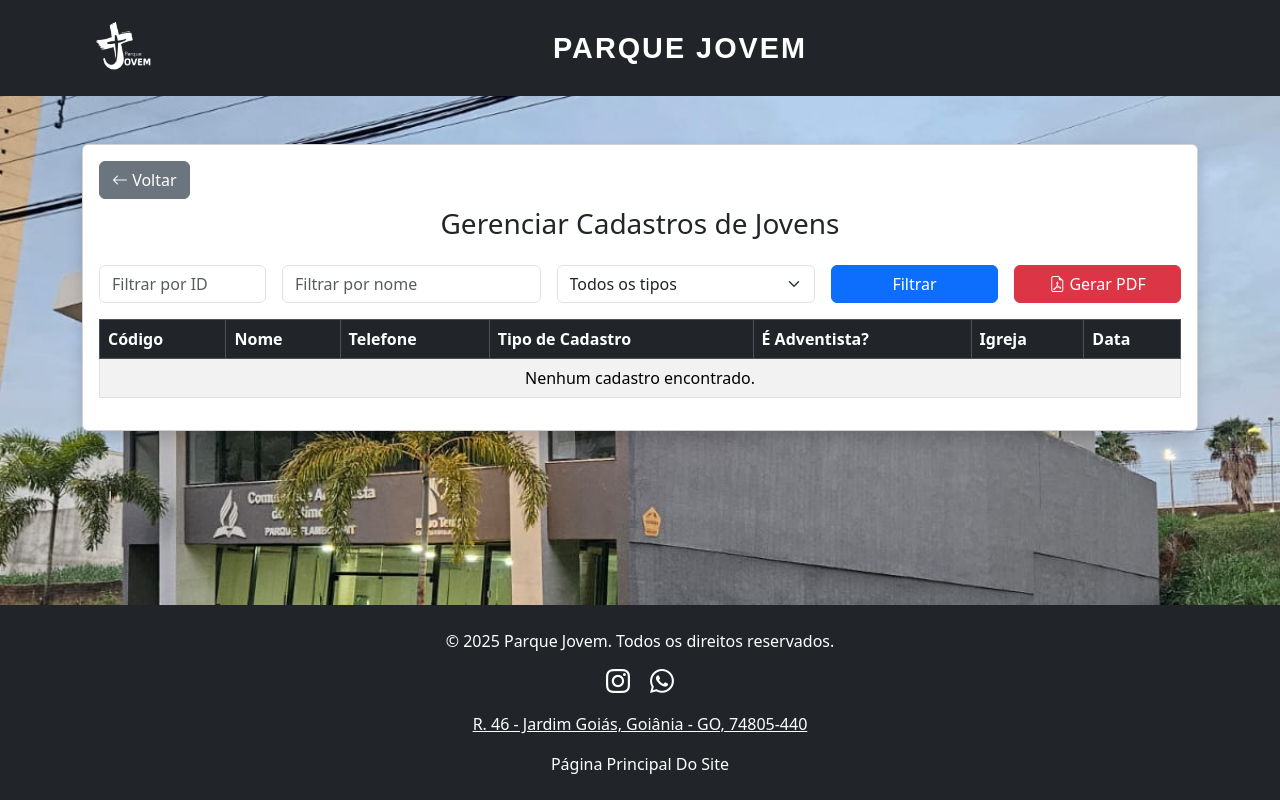
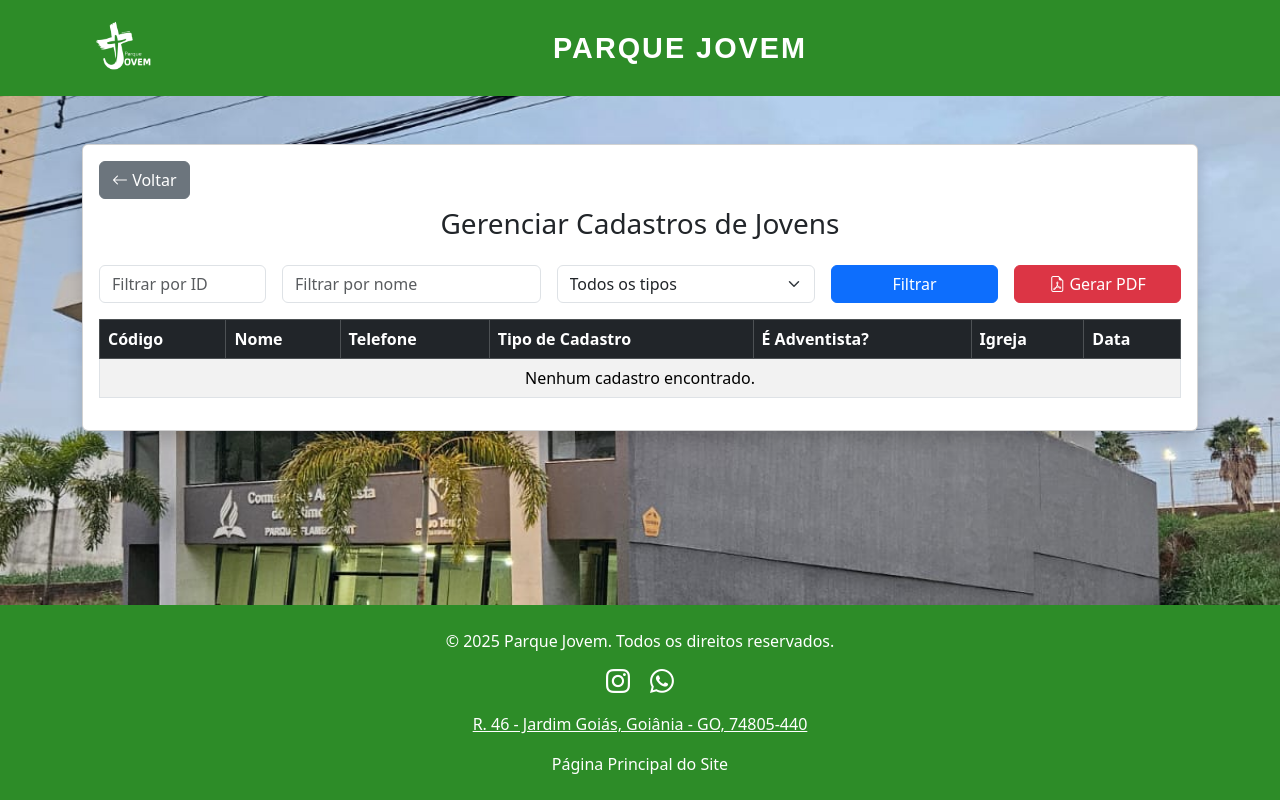
Before and after one commit to PedroHenriqueAzevedo/parque_jovem, a PHP site: page /admin/gerenciar_cadastro.php in a window 1280 px wide. Run offline with PHP 8.4, Linux system fonts and the light colour scheme; data that the repository does not hold is empty.

Commit message:
Atualizando do Jeito que ta na Hostinger

```diff
--- a/admin/gerenciar_cadastro.php
+++ b/admin/gerenciar_cadastro.php
@@ -12,23 +12,19 @@ if (isset($_POST['gerar_pdf'])) {
     $query = "SELECT * FROM cadastros_jovens WHERE 1";
     $params = [];
 
-    // Filtro por ID
     if (!empty($filtro_id)) {
         $query .= " AND id = ?";
         $params[] = $filtro_id;
     }
-    // Filtro por Nome
     if (!empty($filtro_nome)) {
         $query .= " AND nome LIKE ?";
         $params[] = "%$filtro_nome%";
     }
-    // Filtro por Tipo de Cadastro
     if (!empty($filtro_tipo)) {
         $query .= " AND tipo_cadastro = ?";
         $params[] = $filtro_tipo;
     }
 
-    // Ordenação crescente por ID
     $query .= " ORDER BY id ASC";
 
     $stmt = $conexao->prepare($query);
@@ -54,7 +50,13 @@ if (isset($_POST['gerar_pdf'])) {
     $pdf->AddPage();
     $pdf->SetFont('Arial', 'B', 10);
 
-    // Cabeçalho do PDF
+    $pdf->SetTitle('Relatório de Cadastros de Jovens');
+    $pdf->SetAuthor('Parque Jovem');
+    $pdf->SetCreator('FPDF');
+    $pdf->SetSubject('Lista de Cadastros');
+    $pdf->SetKeywords('cadastro, jovens, relatório, igreja, PDF');
+
+    // Cabeçalho
     $pdf->SetFillColor(100, 149, 237);
     $pdf->SetTextColor(255);
     $pdf->Cell(10, 10, 'ID', 1, 0, 'C', true);
@@ -78,14 +80,12 @@ if (isset($_POST['gerar_pdf'])) {
             $larguras = [10, 40, 30, 50, 20, 40];
             $alturaLinha = 8;
 
-        // Prepara conteúdo
             $nome = iconv('UTF-8', 'windows-1252', $c['nome']);
             $telefone = iconv('UTF-8', 'windows-1252', $c['telefone']);
             $tipoCadastro = iconv('UTF-8', 'windows-1252', $c['tipo_cadastro']);
             $adventista = iconv('UTF-8', 'windows-1252', $c['adventista']);
             $igreja = iconv('UTF-8', 'windows-1252', ($c['igreja'] !== null && trim($c['igreja']) !== '') ? $c['igreja'] : '-');
 
-        // Calcula número de linhas
             $linhasNome = ceil($pdf->GetStringWidth($nome) / ($larguras[1] - 2));
             $linhasTipo = ceil($pdf->GetStringWidth($tipoCadastro) / ($larguras[3] - 2));
             $linhasIgreja = ceil($pdf->GetStringWidth($igreja) / ($larguras[5] - 2));
@@ -93,7 +93,6 @@ if (isset($_POST['gerar_pdf'])) {
 
             $alturaTotal = $linhas * $alturaLinha;
 
-        // Se ultrapassar limite da página
             if ($pdf->GetY() + $alturaTotal > 270) {
                 $pdf->AddPage();
                 $pdf->SetFont('Arial', 'B', 10);
@@ -107,31 +106,26 @@ if (isset($_POST['gerar_pdf'])) {
                 $pdf->Cell(40, 10, 'Igreja', 1, 1, 'C', true);
                 $pdf->SetFont('Arial', '', 10);
 
-            $repetir = true; // Redesenhar o mesmo cadastro
+                $repetir = true;
                 continue;
             }
 
-        // Posição inicial
             $x = $pdf->GetX();
             $y = $pdf->GetY();
 
-        // ID
             $pdf->SetXY($x, $y);
             $pdf->Cell($larguras[0], $alturaTotal, $c['id'], 1, 0, 'C', $fill);
 
-        // Nome
             $pdf->SetXY($x + $larguras[0], $y);
             if ($linhasNome > 1) {
                 $pdf->MultiCell($larguras[1], $alturaLinha, $nome, 1, 'L', $fill);
-            $pdf->SetXY($x + $larguras[0] + $larguras[1], $y); // Reposiciona
+                $pdf->SetXY($x + $larguras[0] + $larguras[1], $y);
             } else {
                 $pdf->Cell($larguras[1], $alturaTotal, $nome, 1, 0, 'L', $fill);
             }
 
-        // Telefone
             $pdf->Cell($larguras[2], $alturaTotal, $telefone, 1, 0, 'L', $fill);
 
-        // Tipo de Cadastro
             if ($linhasTipo > 1) {
                 $pdf->MultiCell($larguras[3], $alturaLinha, $tipoCadastro, 1, 'L', $fill);
                 $pdf->SetXY($x + $larguras[0] + $larguras[1] + $larguras[2] + $larguras[3], $y);
@@ -139,10 +133,8 @@ if (isset($_POST['gerar_pdf'])) {
                 $pdf->Cell($larguras[3], $alturaTotal, $tipoCadastro, 1, 0, 'L', $fill);
             }
 
-        // Adventista
             $pdf->Cell($larguras[4], $alturaTotal, $adventista, 1, 0, 'C', $fill);
 
-        // Igreja
             $pdf->SetXY($x + array_sum($larguras) - $larguras[5], $y);
             if ($linhasIgreja > 1) {
                 $pdf->MultiCell($larguras[5], $alturaLinha, $igreja, 1, 'L', $fill);
@@ -150,18 +142,24 @@ if (isset($_POST['gerar_pdf'])) {
                 $pdf->Cell($larguras[5], $alturaTotal, $igreja, 1, 1, 'L', $fill);
             }
 
-        // Atualiza Y para a próxima linha
             $pdf->SetY($y + $alturaTotal);
             $fill = !$fill;
         }
     }
 
+    // 🔥 Agora FORÇANDO o download direto:
+    header('Content-Type: application/pdf');
+    header('Content-Disposition: attachment; filename="cadastros.pdf"');
+    header('Cache-Control: private, max-age=0, must-revalidate');
+    header('Pragma: public');
 
-
-    $pdf->Output();
+    $pdf->Output('F', 'php://output'); // Gera direto no output
     exit;
 }
 ?>
+
+
+
   <style>
         body {
             background-image: url('../assets/images/image.jpg');
@@ -170,7 +168,6 @@ if (isset($_POST['gerar_pdf'])) {
             background-attachment: fixed;
             background-repeat: no-repeat;
         }
-
     </style>
 <?php
 include '../cabecalho/header.php';
@@ -215,7 +212,7 @@ $cadastros = $stmt->fetchAll(PDO::FETCH_ASSOC);
 <div class="container mt-5 mb-5">
     <div class="card shadow">
         <div class="card-body">
-            <a href="../index.php" class="btn btn-secondary mb-2">
+            <a href="index.php" class="btn btn-secondary mb-2">
                 <i class="bi bi-arrow-left"></i> Voltar
             </a>
             <h3 class="card-title mb-4 text-center">Gerenciar Cadastros de Jovens</h3>
--- a/cabecalho/footer_ad.php
+++ b/cabecalho/footer_ad.php
@@ -2,9 +2,9 @@
     <!-- Seu conteúdo aqui -->
 </div>
 
+<link rel="stylesheet" href="https://cdn.jsdelivr.net/npm/bootstrap-icons/font/bootstrap-icons.css">
 
-<link rel="stylesheet" href="https://cdn.jsdelivr.net/npm/bootstrap-icons/font/bootstrap-icons.css">
-<footer class="bg-dark text-white py-4 mt-auto" style="margin-top: 100px;">
+<footer class="bg-parque-jovem text-white py-4 mt-auto" style="margin-top: 100px;">
     <div class="container text-center">
         <p>&copy; <?php echo date('Y'); ?> Parque Jovem. Todos os direitos reservados.</p>
 
@@ -31,9 +31,15 @@
 
         <!-- Link para o Painel Administrativo -->
         <div class="mt-3">
-            <a href="/parque_jovem/index.php" class="text-white mx-2 text-decoration-none">
-                <i style="font-size: 1.5rem;"></i> Página Principal Do Site
+            <a href="/index.php" class="text-white text-decoration-none">
+                Página Principal do Site
             </a>
         </div>
     </div>
 </footer>
+
+<style>
+    .bg-parque-jovem {
+        background-color: #2D8C28; /* Verde oficial do site */
+    }
+</style>
--- a/cabecalho/header.php
+++ b/cabecalho/header.php
@@ -4,6 +4,10 @@
     <meta charset="UTF-8">
     <meta name="viewport" content="width=device-width, initial-scale=1.0">
     <title><?php echo $pageTitle ?? 'Parque Jovem'; ?></title>
+
+    <!-- Favicon -->
+    <link rel="icon" href="/assets/images/logo.png" type="image/png">
+
     <link rel="stylesheet" href="../assets/css/bootstrap.min.css">
     <link rel="stylesheet" href="https://cdn.jsdelivr.net/npm/bootstrap-icons/font/bootstrap-icons.css">
     <style>
@@ -18,17 +22,19 @@
             max-width: 80px;
             height: auto;
         }
+        .bg-parque-jovem {
+            background-color: #2D8C28; /* Cor verde correta */
+        }
     </style>
 </head>
 <body class="d-flex flex-column" style="min-height: 100vh;">
-<header class="bg-dark text-white py-2">
+<header class="bg-parque-jovem text-white py-2">
     <div class="container">
         <div class="d-flex justify-content-between align-items-center">
             <a href="index.php">
-                <img src="/parque_jovem/assets/images/logo.png" alt="Logo Parque Jovem" class="header-logo">
+                <img src="/assets/images/logo.png" alt="Logo Parque Jovem" class="header-logo">
             </a>
             <h1 class="brand-title text-center flex-grow-1 m-0">Parque Jovem</h1>
-
         </div>
     </div>
 </header>
--- a/conteudo/livro.php
+++ b/conteudo/livro.php
@@ -73,6 +73,12 @@
 <body>
 
 <div class="container">
+    <!-- BOTÃO VOLTAR AQUI -->
+    <div class="mt-4 mb-3">
+        <a href="../index.php" class="btn btn-secondary">
+            <i class="bi bi-arrow-left"></i> Voltar
+        </a>
+    </div>
     <h2 class="text-center mt-4">Autêntico - Devocional Jovem 2025</h2>
 
     <div id="pdf-container">
```
Also changed, not shown: admin/index.php (+8 -4 lines), cabecalho/footer.php (+10 -2 lines), conteudo/arquivo_sabatina.php (+7 -0 lines), index.php (+6 -7 lines). Lines whose indentation alone changed are shown as unchanged.
